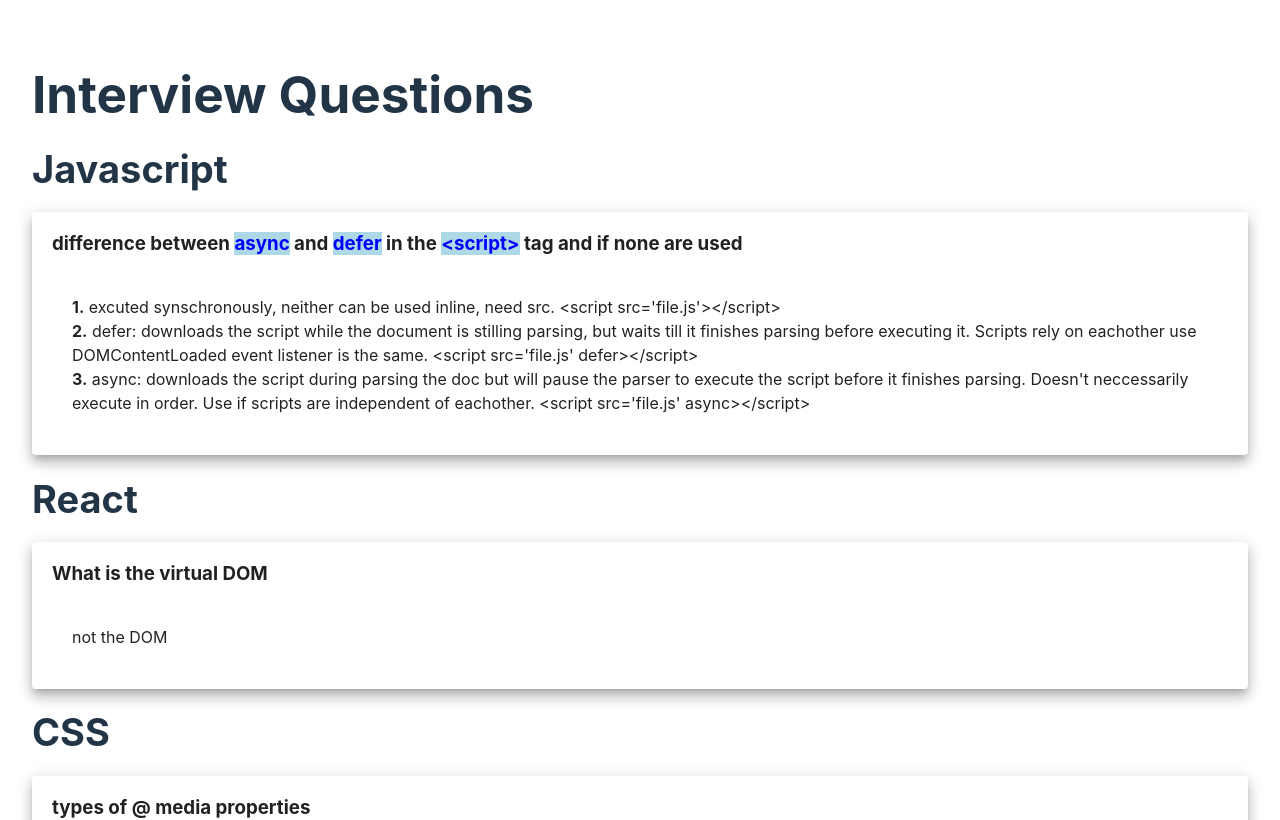
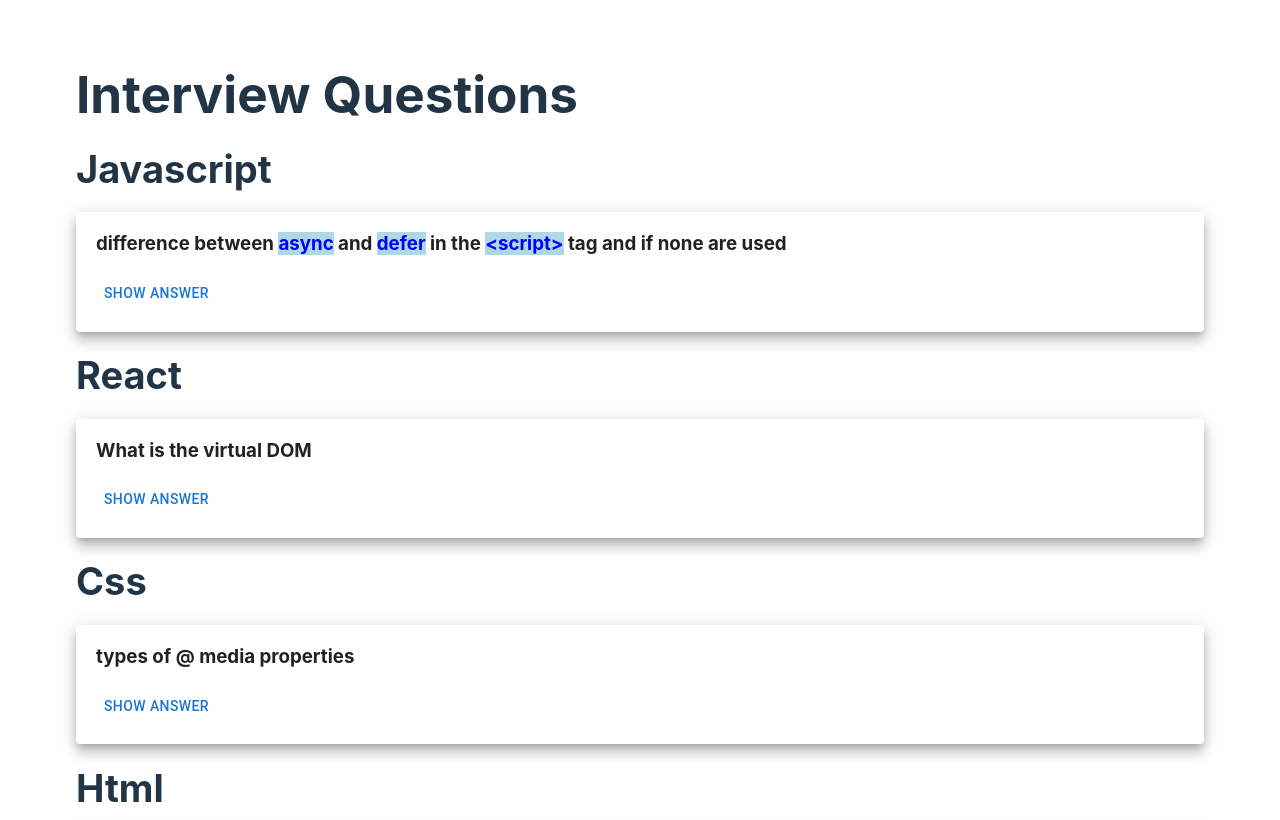
Before and after one commit to jacobsilverman/interview-training, a React (Vite) app: page / in a window 1280 px wide. Shown: the top 820 px of the page. Built offline with nearby package versions, Linux system fonts and the light colour scheme.

Commit message:
adding the show hide button for the question to see the answers

```diff
--- a/src/App.css
+++ b/src/App.css
@@ -11,6 +11,7 @@
 
 .paper-element {
   padding: 20px;
+  width: 85vw;
 }
 
 div.content {
--- a/src/App.jsx
+++ b/src/App.jsx
@@ -1,14 +1,41 @@
+import { useState } from 'react';
+
+import { questions } from "./Constants/Questions.jsx";
+import { Button, Paper } from '@mui/material';
+
 import "./App.css";
-import { questions } from "./Constants/Questions.jsx";
-import { Paper } from '@mui/material';
 
 function App() {
-  const questionAnswer = (obj) => {
+  const [show, setShow] = useState({
+    "Javascript": {},
+    "React": {},
+    "Css": {},
+    "Html": {},
+    "Network": {}
+  });
+
+  const showAnswer = (topic, key) => {
+    console.log(show[topic][key]);
+    setShow(current => {
+      return {
+        ...current,
+        [topic]: {
+          [key]: !current[topic][key]
+        }
+      }
+    });
+  }
+
+  const questionAnswer = (obj, topic) => {
     return Object.entries(obj).map(([innerKey, value]) => {
       return (
-        <Paper className="paper-element" elevation={9} key={innerKey}>
-          <h3>{value.question()}</h3>
-          <div className="content">{value.answer()}</div>
+        <Paper className="paper-element" elevation={9} key={topic+innerKey}>
+          <div>
+            <h3>{value.question()}</h3>
+            <Button onClick={() => showAnswer(topic, innerKey)}>{(!show[topic][innerKey]) ? 'show answer' : 'hide answer'}</Button>
+          </div>
+
+          {show[topic][innerKey] && <div className="content">{value.answer()}</div>}
         </Paper>
       )
     })
@@ -20,7 +47,7 @@
         return (
           <div key={key}>
             <h2 className="topic">{key}</h2>
-            {questionAnswer(questions[key])}
+            {questionAnswer(questions[key], key)}
           </div>
         )
       })
--- a/src/Constants/Questions.jsx
+++ b/src/Constants/Questions.jsx
@@ -18,7 +18,7 @@
                 const part3 = `<script src='file.js' async></script>`;
                 return (
                     <>
-                        <div><b>1.</b> excuted synschronously, neither can be used inline, need src. {part1}</div>
+                        <div><b>1.</b> none: excuted synschronously, neither can be used inline, need src. {part1}</div>
                         <div><b>2.</b> defer: downloads the script while the document is stilling parsing, but waits till it finishes parsing before executing it. Scripts rely on eachother use DOMContentLoaded event listener is the same. {part2}</div>
                         <div><b>3.</b> async: downloads the script during parsing the doc but will pause the parser to execute the script before it finishes parsing. Doesn't neccessarily execute in order. Use if scripts are independent of eachother. {part3}</div>
                     </>
@@ -37,7 +37,7 @@
 
         }
     },
-    "CSS": {
+    "Css": {
         0: {
             "question": function () {
                 return (<div>types of @ media properties</div>)
@@ -57,7 +57,7 @@
 
         }
     },
-    "HTML": {
+    "Html": {
         0: {
             "question": function () {
                 return (<div>describe and element</div>)
@@ -67,7 +67,7 @@
             }
         }
     },
-    "NETWORK": {
+    "Network": {
         0: {
             "question": function() {
                 return (<div>What is CORS</div>);
```
